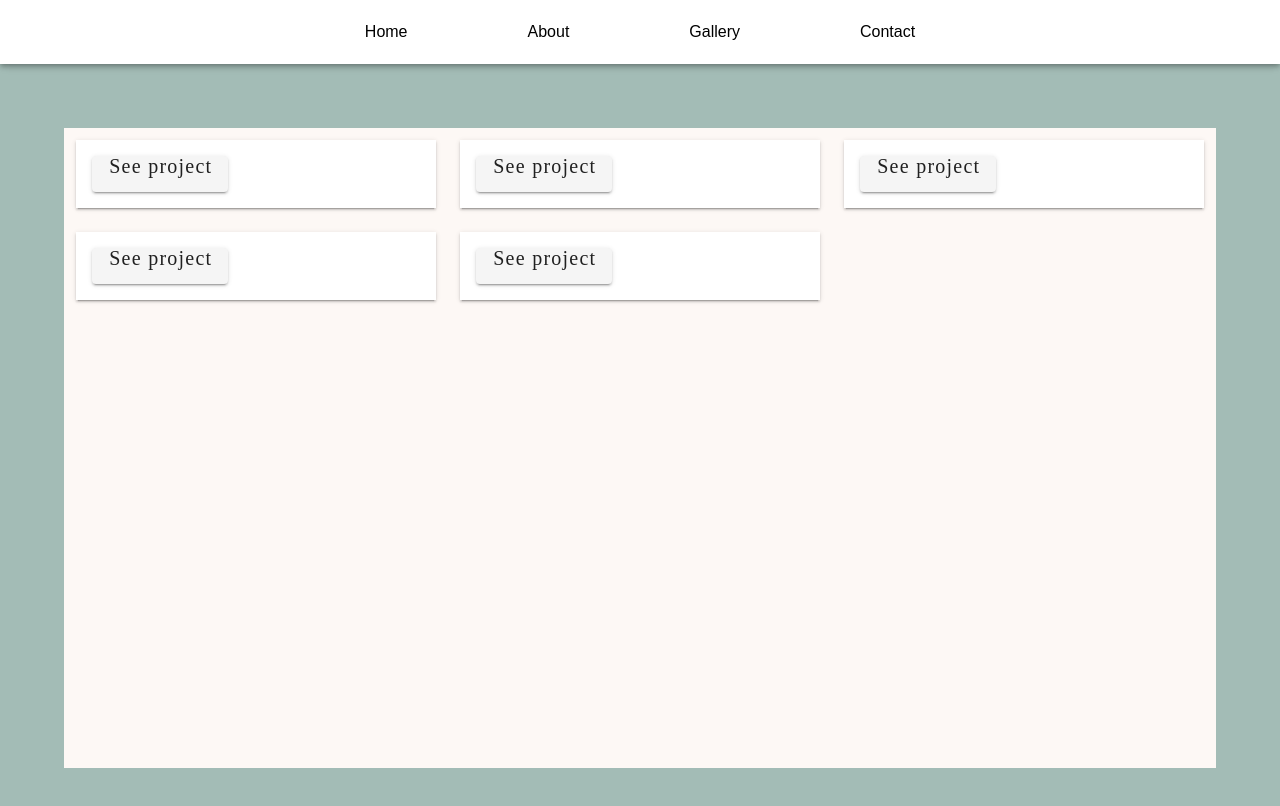
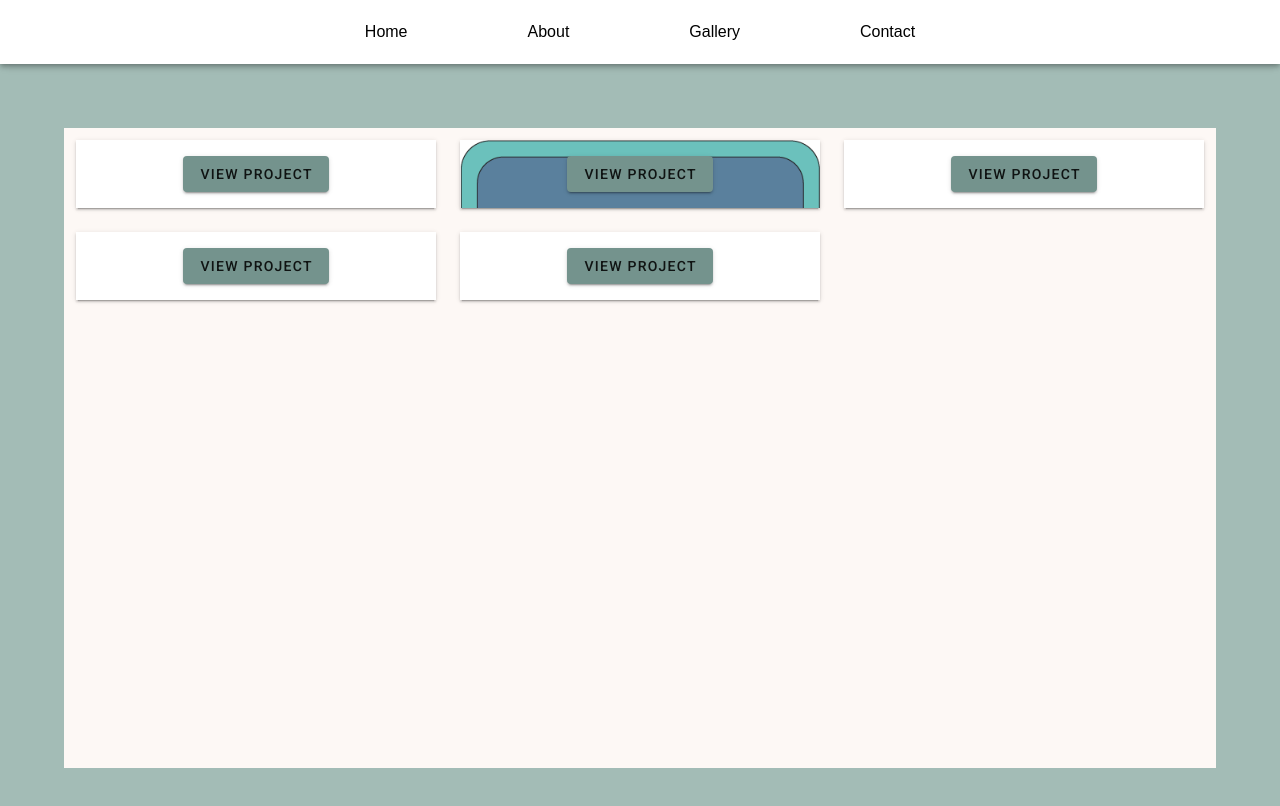
Before and after one commit to beefjerks/website-portfolio, a Vue app: page /Gallery in a window 1280 px wide. Shown: the top 806 px of the page. Built offline with nearby package versions, Linux system fonts and the light colour scheme; a web font is replaced by a local one.

Commit message:
Buttons/Dialog box in Gallery

```diff
--- a/src/plugins/vuetify.js
+++ b/src/plugins/vuetify.js
@@ -9,6 +9,8 @@ export default new Vuetify({
             light: {
                 primary: '#A3BCB6',
                 secondary: '#FDF8F5',
+                thirdiary: '#74938d'
+
             }
         },
         options: {
--- a/src/views/About.vue
+++ b/src/views/About.vue
@@ -94,13 +94,14 @@
 
 }
 
-@media screen and (max-width: 600px){
+@media screen and (max-width: 960px){
 .wrapper {
-  margin: 30px
+  margin: 30px;
+  height: auto;
+
 }
 
 }
-
 /* section > div {
   width: 50%;
 }
--- a/src/views/Contact.vue
+++ b/src/views/Contact.vue
@@ -30,10 +30,13 @@
 
 }
 
-@media screen and (max-width: 600px){
+@media screen and (max-width: 960px){
 .wrapper {
-  margin: 30px
+  margin: 30px;
+  height: auto;
+
 }
+
 }
 
 
--- a/src/views/Gallery.vue
+++ b/src/views/Gallery.vue
@@ -1,65 +1,186 @@
 <template>
 <div class="wrapper">
-
-
   <v-container >
-
     <!-- Columns start at 100% wide on mobile and bump up to 33.3% wide on desktop -->
     <v-row>
-      <v-col  cols="12" md="4" >
+      <v-col  cols="12" md="4" class="product">
         <v-card class="pa-4" tile>
 
-          <v-btn elevation="2">
+          <!-- <v-btn elevation="2">
           <p>See project</p>
+          </v-btn> -->
+
+          <v-row justify="space-around">
+            <v-col cols="auto">
+            <v-dialog
+            transition="dialog-bottom-transition"
+            max-width="900"
+            >
+              <template v-slot:activator="{ on, attrs }">
+                <v-btn color="thirdiary" v-bind="attrs" v-on="on">
+                View Project
                 </v-btn>
-
+              </template>
+              <template v-slot:default="dialog">
+                <v-card>
+                  <v-toolbar color="thirdiary" dark>
+                    OceanEye Concept Graphics
+                  </v-toolbar>
+                  <v-card-text>
+                    <div class="text-h2 pa-12">Hello world!</div>
+                  </v-card-text>
+                  <v-card-actions class="justify-end">
+                    <v-btn text @click="dialog.value = false">
+                      Close
+                    </v-btn>
+                  </v-card-actions>
+                </v-card>
+              </template>
+            </v-dialog>
+            </v-col>
+          </v-row>
         </v-card>
       </v-col>
 
-      <v-col  cols="12" md="4" >
+
+
+      <v-col  cols="12" md="4" class="product">
         <v-card class="pa-4" tile>
-
-          <v-btn elevation="2">
-            <p>See project</p>
+          <v-row justify="space-around">
+            <v-col cols="auto">
+            <v-dialog
+            transition="dialog-bottom-transition"
+            max-width="900"
+            >
+              <template v-slot:activator="{ on, attrs }">
+                <v-btn color="thirdiary" v-bind="attrs" v-on="on">
+                View Project
                 </v-btn>
-
+              </template>
+              <template v-slot:default="dialog">
+                <v-card>
+                  <v-toolbar color="thirdiary" dark>
+                    OceanEye Concept Graphics
+                  </v-toolbar>
+                  <v-card-text>
+                    <div class="text-h2 pa-12">Hello world!</div>
+                  </v-card-text>
+                  <v-card-actions class="justify-end">
+                    <v-btn text @click="dialog.value = false">
+                      Close
+                    </v-btn>
+                  </v-card-actions>
+                </v-card>
+              </template>
+            </v-dialog>
+            </v-col>
+          </v-row>
         </v-card>
       </v-col>
 
-      <v-col  cols="12" md="4" >
+      <v-col  cols="12" md="4" class="product">
         <v-card class="pa-4" tile>
-
-          <v-btn elevation="2">
-            <p>See project</p>
+          <v-row justify="space-around">
+            <v-col cols="auto">
+            <v-dialog
+            transition="dialog-bottom-transition"
+            max-width="900"
+            >
+              <template v-slot:activator="{ on, attrs }">
+                <v-btn color="thirdiary" v-bind="attrs" v-on="on">
+                View Project
                 </v-btn>
-
+              </template>
+              <template v-slot:default="dialog">
+                <v-card>
+                  <v-toolbar color="thirdiary" dark>
+                    OceanEye Concept Graphics
+                  </v-toolbar>
+                  <v-card-text>
+                    <div class="text-h2 pa-12">Hello world!</div>
+                  </v-card-text>
+                  <v-card-actions class="justify-end">
+                    <v-btn text @click="dialog.value = false">
+                      Close
+                    </v-btn>
+                  </v-card-actions>
+                </v-card>
+              </template>
+            </v-dialog>
+            </v-col>
+          </v-row>
         </v-card>
       </v-col>
 
-      <v-col  cols="12" md="4" >
+      <v-col  cols="12" md="4" class="product">
         <v-card class="pa-4" tile>
-
-          <v-btn elevation="2">
-            <p>See project</p>
+          <v-row justify="space-around">
+            <v-col cols="auto">
+            <v-dialog
+            transition="dialog-bottom-transition"
+            max-width="900"
+            >
+              <template v-slot:activator="{ on, attrs }">
+                <v-btn color="thirdiary" v-bind="attrs" v-on="on">
+                View Project
                 </v-btn>
-
+              </template>
+              <template v-slot:default="dialog">
+                <v-card>
+                  <v-toolbar color="thirdiary" dark>
+                    OceanEye Concept Graphics
+                  </v-toolbar>
+                  <v-card-text>
+                    <div class="text-h2 pa-12">Hello world!</div>
+                  </v-card-text>
+                  <v-card-actions class="justify-end">
+                    <v-btn text @click="dialog.value = false">
+                      Close
+                    </v-btn>
+                  </v-card-actions>
+                </v-card>
+              </template>
+            </v-dialog>
+            </v-col>
+          </v-row>
         </v-card>
       </v-col>
 
-      <v-col  cols="12" md="4" >
+      <v-col  cols="12" md="4" class="product">
         <v-card class="pa-4" tile>
-
-          <v-btn elevation="2">
-            <p>See project</p>
+          <v-row justify="space-around">
+            <v-col cols="auto">
+            <v-dialog
+            transition="dialog-bottom-transition"
+            max-width="900"
+            >
+              <template v-slot:activator="{ on, attrs }">
+                <v-btn color="thirdiary" v-bind="attrs" v-on="on">
+                View Project
                 </v-btn>
-
+              </template>
+              <template v-slot:default="dialog">
+                <v-card>
+                  <v-toolbar color="thirdiary" dark>
+                    OceanEye Concept Graphics
+                  </v-toolbar>
+                  <v-card-text>
+                    <div class="text-h2 pa-12">Hello world!</div>
+                  </v-card-text>
+                  <v-card-actions class="justify-end">
+                    <v-btn text @click="dialog.value = false">
+                      Close
+                    </v-btn>
+                  </v-card-actions>
+                </v-card>
+              </template>
+            </v-dialog>
+            </v-col>
+          </v-row>
         </v-card>
       </v-col>
     </v-row>
-
-
   </v-container>
-
 </div>
 
 </template>
@@ -95,6 +216,22 @@ p {
 }
 
 
+.product{
+  &:nth-of-type(2){
+    .pa-4{
+      background-image: url("../assets/Sign-upDesign.png");
+      background-size: cover;
+
+    }
+
+  }
+  .pa-4 {
+    display: flex;
+    justify-content: center;
+  }
+}
+
+
 
 
 
--- a/src/views/Home.vue
+++ b/src/views/Home.vue
@@ -43,9 +43,11 @@
 
 }
 
-@media screen and (max-width: 600px){
+@media screen and (max-width: 960px){
 .wrapper {
-  margin: 30px
+  margin: 30px;
+  height: auto;
+
 }
 
 }
```
Also changed, not shown: src/components/Header.vue (+9 -1 lines), src/assets/Sign-upDesign.png (added). Lines whose indentation alone changed are shown as unchanged.
